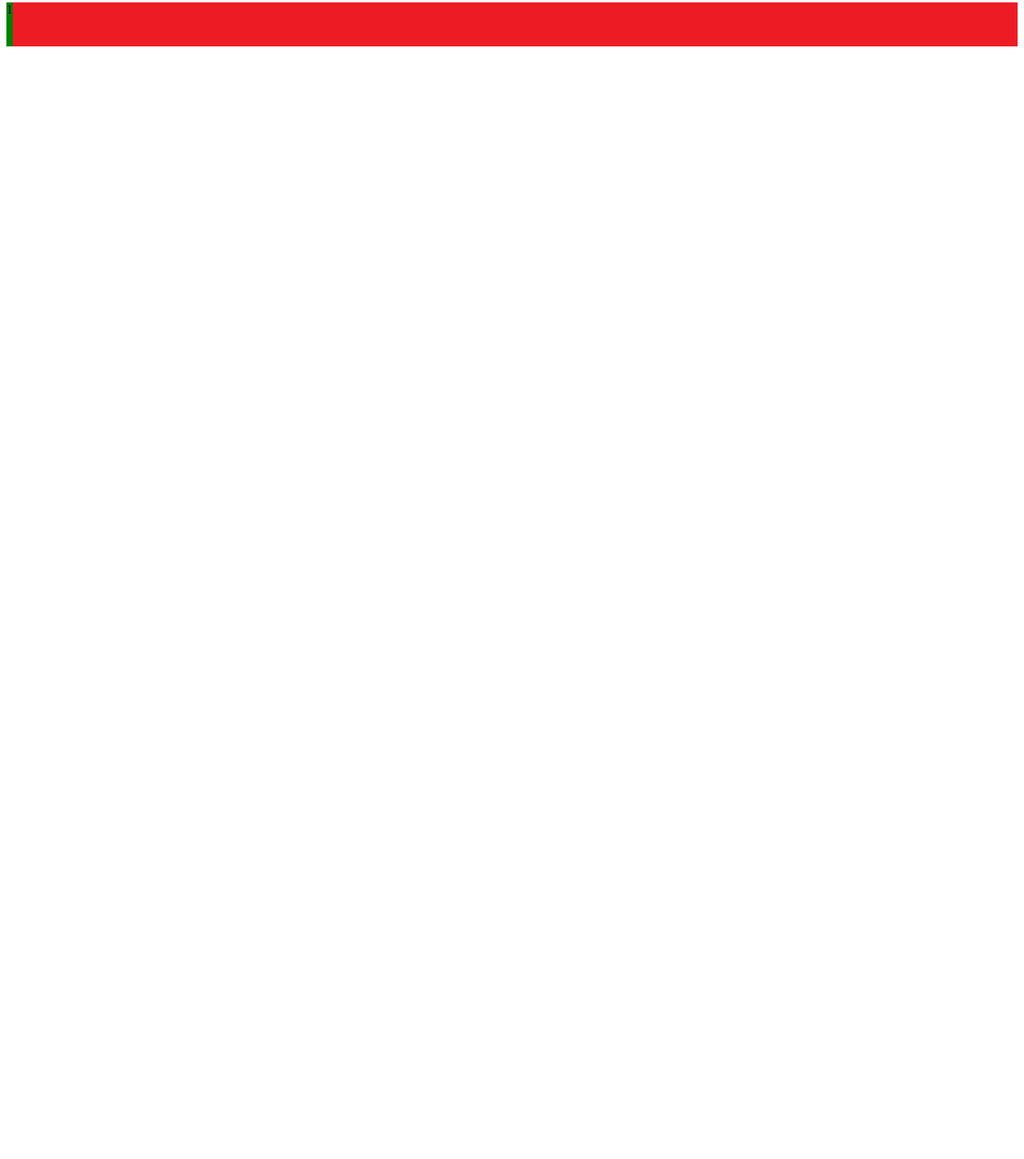
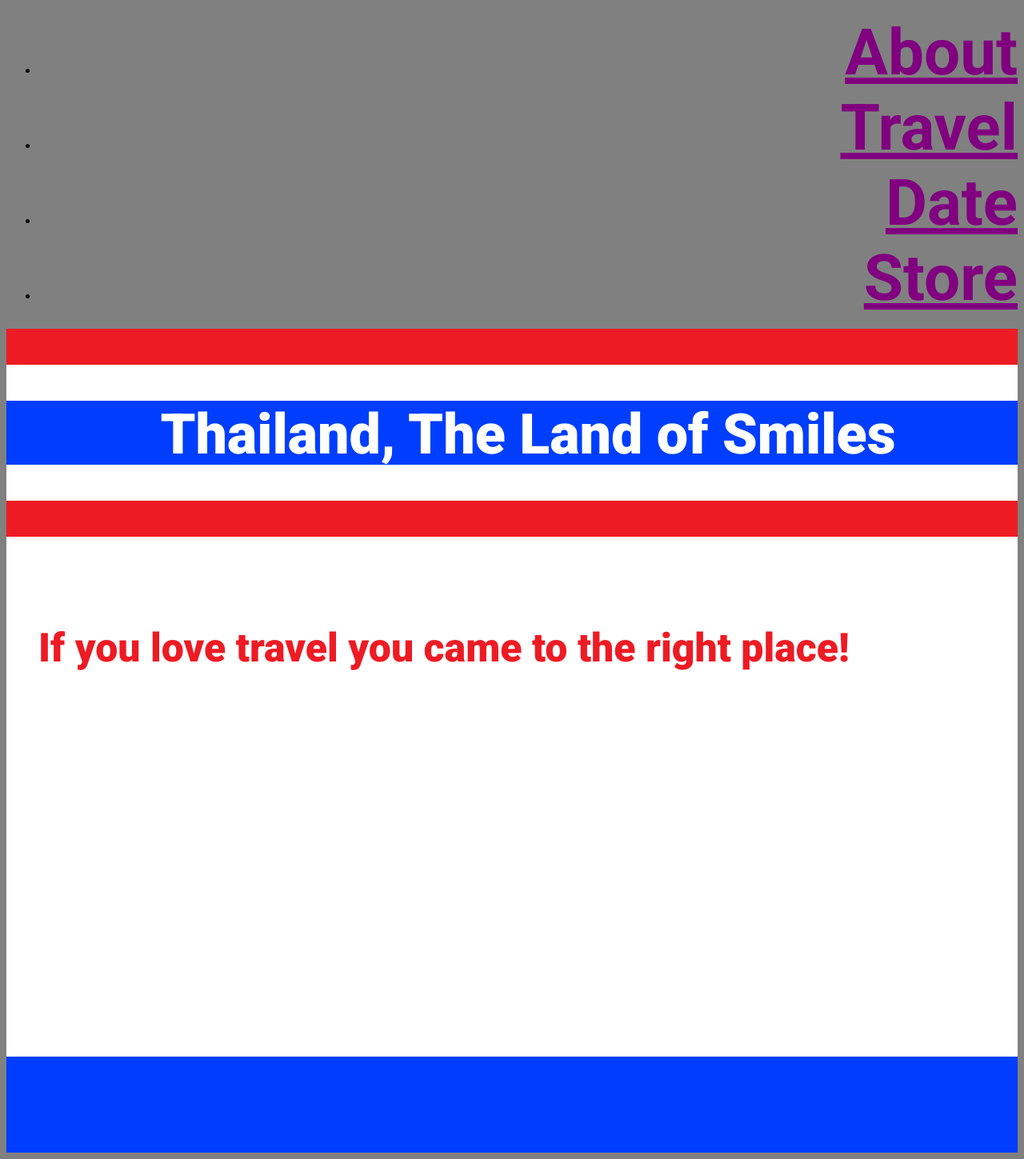
Before and after one commit to RobinDabas/travel-blog, a plain HTML site: page index.html in a window 1280 px wide. Shown: the part 5-1454 px from the top of the page at 80% size. Before the commit the page ends 800 px from the top, so only its background shows below. Drawn offline with Linux system fonts and the light colour scheme.

Commit message:
Add colors to webpage background and text

```diff
--- a/index.html
+++ b/index.html
@@ -4,15 +4,51 @@
     <meta charset="UTF-8">
     <meta name="viewport" content="width=device-width, initial-scale=1.0">
     <title>Thailand The Land of Smiles</title>
+    <link rel="preconnect" href="https://fonts.googleapis.com">
+    <link rel="preconnect" href="https://fonts.gstatic.com" crossorigin>
+    <link href="https://fonts.googleapis.com/css2?family=Roboto:ital,wght@0,100;0,300;0,400;0,500;0,700;0,900;1,100;1,300;1,400;1,500;1,700;1,900&display=swap" rel="stylesheet">
     <link rel="stylesheet"  href="style.css">
 </head>
 <body>
-    <div class="red-bar1">
+    <div class="header">
+      <ul>
+        <li><a href="#">About</a></li>
+        <li><a href="#">Travel</a></li>
+        <li><a href="#">Date</a></li>
+        <li><a href="#">Store</a></li>
+      </ul>
+    </div>
+
+    <div class="r1">
+      <div class="red1">
+    </div>
+
+    <div class="w1">
+        <div class="white1">
+      </div>
+
+    <div class="b1">
+      <div class="blue1">
+        <ul class="title">Thailand, The Land of Smiles</ul>
+    </div>
+
+    <div class="w2">
+      <div class="white2">
+        <ul class="invite">If you love travel you came to the right place!</ul>
+    </div>
+
+    <div class="r2">
+      <div class="red2">
+    </div>
+
+    <div class="w3">
+      <div class="white3">
+    </div>
+
+    <div class="b2">
+      <div class="blue2">
+    </div>
 
 
-    <div class="white-bar1">1</div>
-    <div class="blue-bar1">
-    <div class="white-bar2">
-    <div class="red-bar2">
 </body>
 </html>
--- a/style.css
+++ b/style.css
@@ -1,19 +1,92 @@
 body {
-    background: white;
+    background: grey;
+    display: flex;
+    flex-direction: column;
 }
 
-.red-bar1 {
+.red1,
+.red2 {
     background-color: #ed1b24;
     box-sizing: border-box;
     width: auto;
-    height: 55px;
+    height: 45px;
+    display: flex;
+
+}
+
+.white1,
+.white2 {
+    background-color: white;
+    box-sizing: border-box;
+    width: auto;
+    height: 45px;
     display: flex;
 }
 
-.white-bar1 {
-    background-color: green;
+.blue1,
+.blue2 {
+    background-color: #003eff;
     box-sizing: border-box;
     width: auto;
-    height: 55px;
+    height: 80px;
     display: flex;
 }
+
+.title {
+    font-family: "Roboto", sans-serif;
+    font-weight: 900;
+    font-style: normal;
+    color: white;
+    font-size: 70px;
+    display: flex;
+    justify-content: center;
+    align-items: center;
+    flex-direction: column;
+    flex: 1;
+    margin-top: 42px;
+  }
+
+
+.white3 {
+   background-color: white;
+   box-sizing: border-box;
+   width: auto;
+   height: 650px;
+   display: flex;
+}
+
+.invite {
+    font-family: "Roboto", sans-serif;
+    font-weight: 900;
+    font-style: normal;
+    color: #ed1b24;
+    font-size: 50px;
+    display: flex;
+    justify-content:flex-start;
+    align-items: flex-start;
+    flex-direction: column;
+    flex: 1;
+    margin-top: 200px;
+    flex-shrink: 0;
+}
+
+.blue2 {
+   background-color: #003eff;
+   box-sizing: border-box;
+   width: auto;
+   height: 120px;
+   display: flex;
+}
+
+a {
+    font-family: "Roboto", sans-serif;
+    font-weight: 700;
+    font-style: normal;
+    color: purple;
+    font-size: 80px;
+    display: flex;
+    justify-content: flex-end;
+    align-items: flex-end;
+    flex-direction: column;
+    flex: 1;
+}
```
